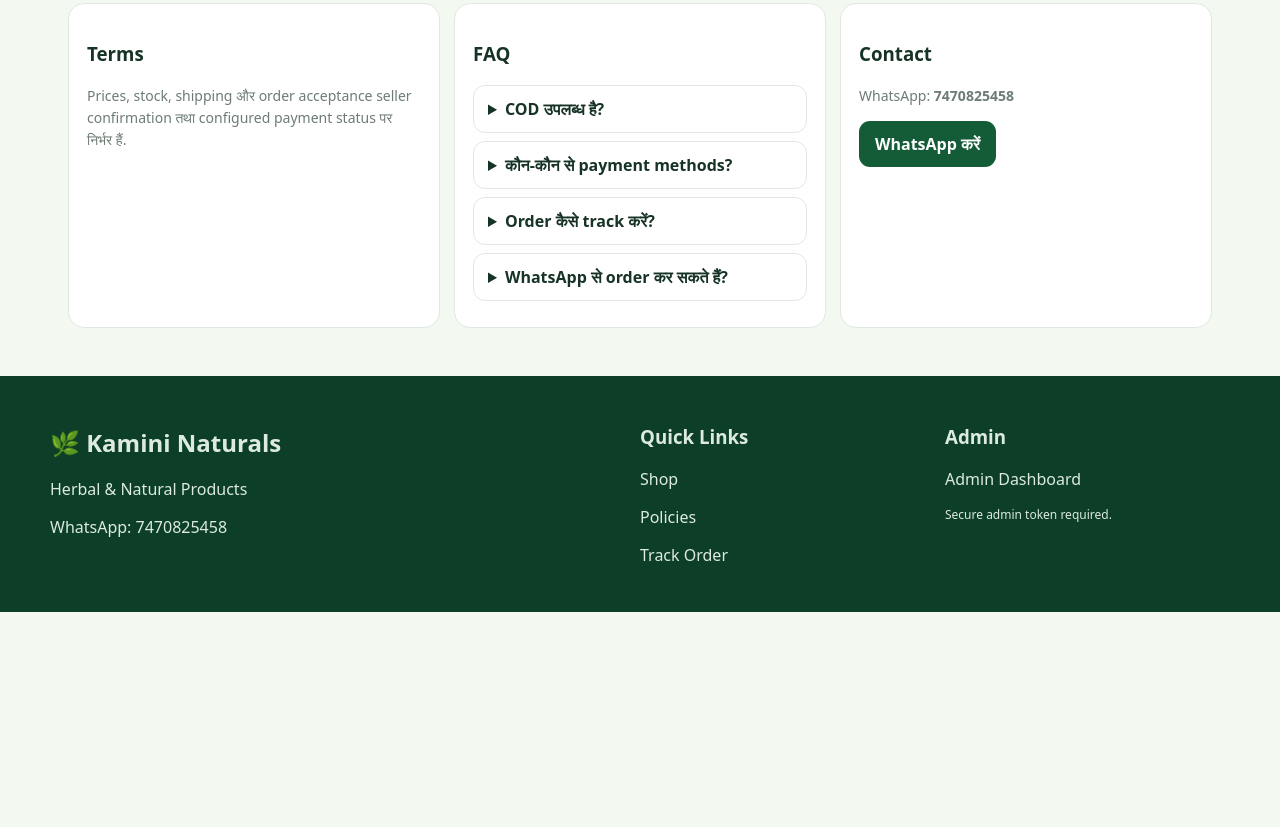
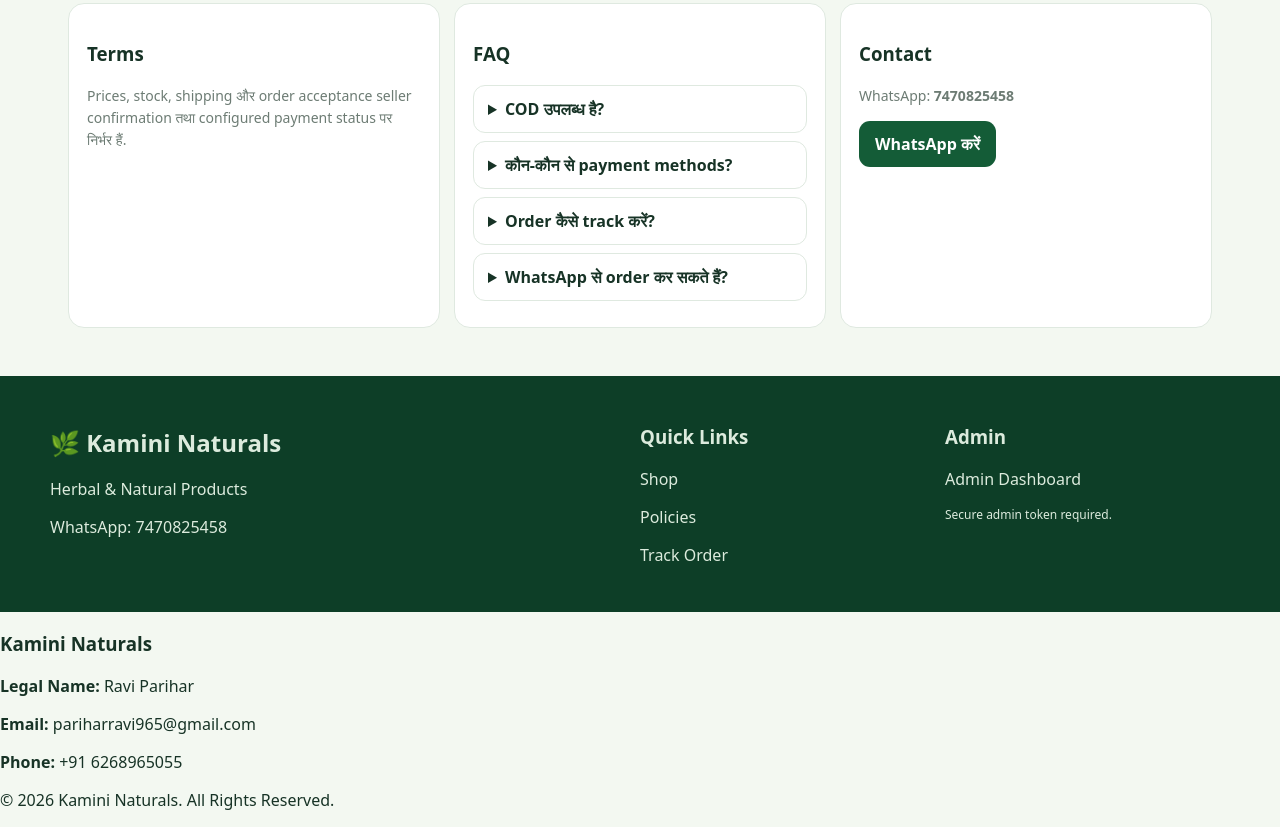
Before and after one commit to pariharravi965-arch/kamini-naturals, a website: page index.html in a window 1280 px wide. Shown: the part 3661-4488 px from the top of the page. Before the commit the page ends 4273 px from the top, so only its background shows below. Drawn offline with Linux system fonts and the light colour scheme.

Commit message:
Add legal merchant details for Cashfree

```diff
--- a/index.html
+++ b/index.html
@@ -65,4 +65,19 @@
 renderChips();render();save();
 window.addEventListener('scroll',()=>el.topbtn.classList.toggle('show',scrollY>500));
 document.addEventListener('keydown',e=>{if(e.key==='Escape'){closeLightbox();closeProduct();closeCheckout();closeCart()}});
-</script></body></html>
+</script>
+<footer>
+  <div class="footer-contact">
+    <h3>Kamini Naturals</h3>
+    <p><strong>Legal Name:</strong> Ravi Parihar</p>
+    <p><strong>Email:</strong>
+      <a href="mailto:pariharravi965@gmail.com">pariharravi965@gmail.com</a>
+    </p>
+    <p><strong>Phone:</strong>
+      <a href="tel:+916268965055">+91 6268965055</a>
+    </p>
+    <p>© 2026 Kamini Naturals. All Rights Reserved.</p>
+  </div>
+</footer>
+
+</body></html>
```
